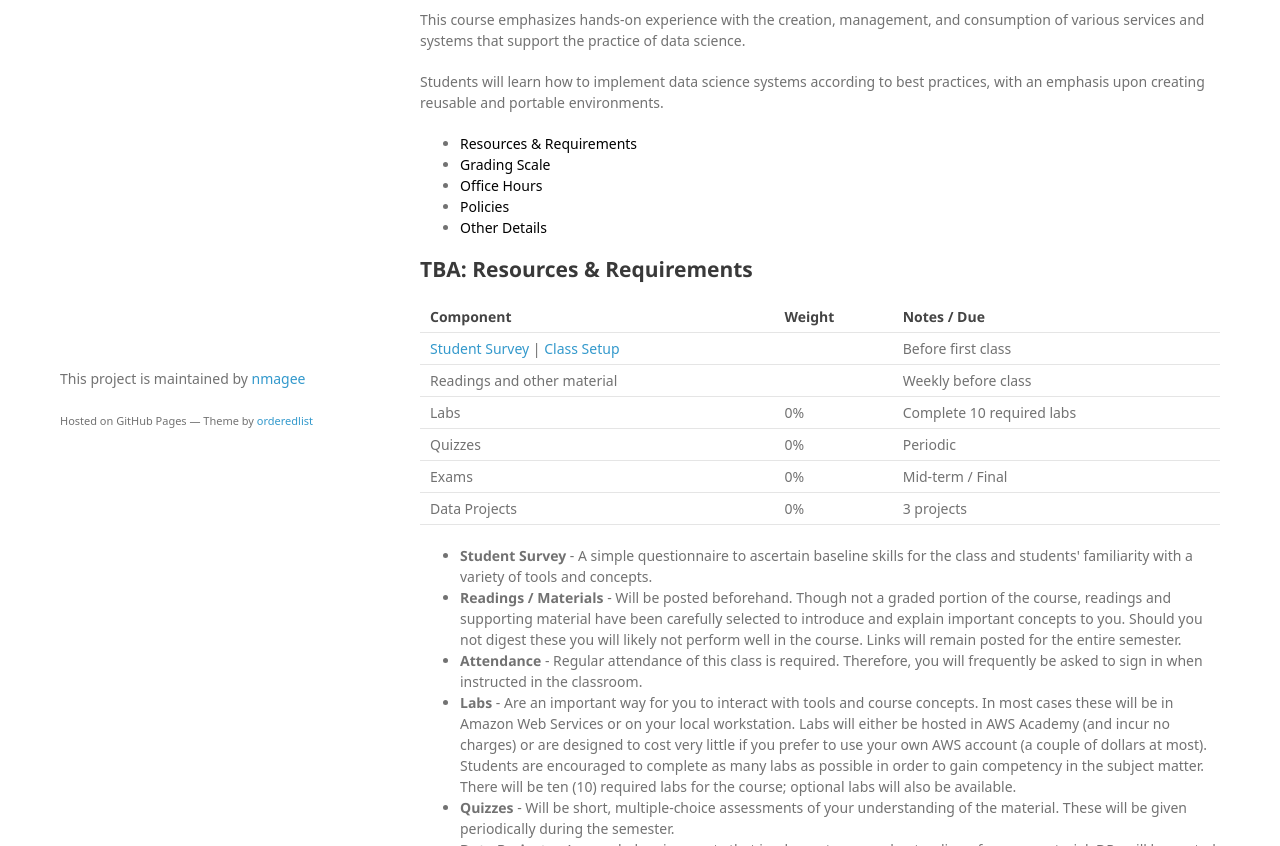
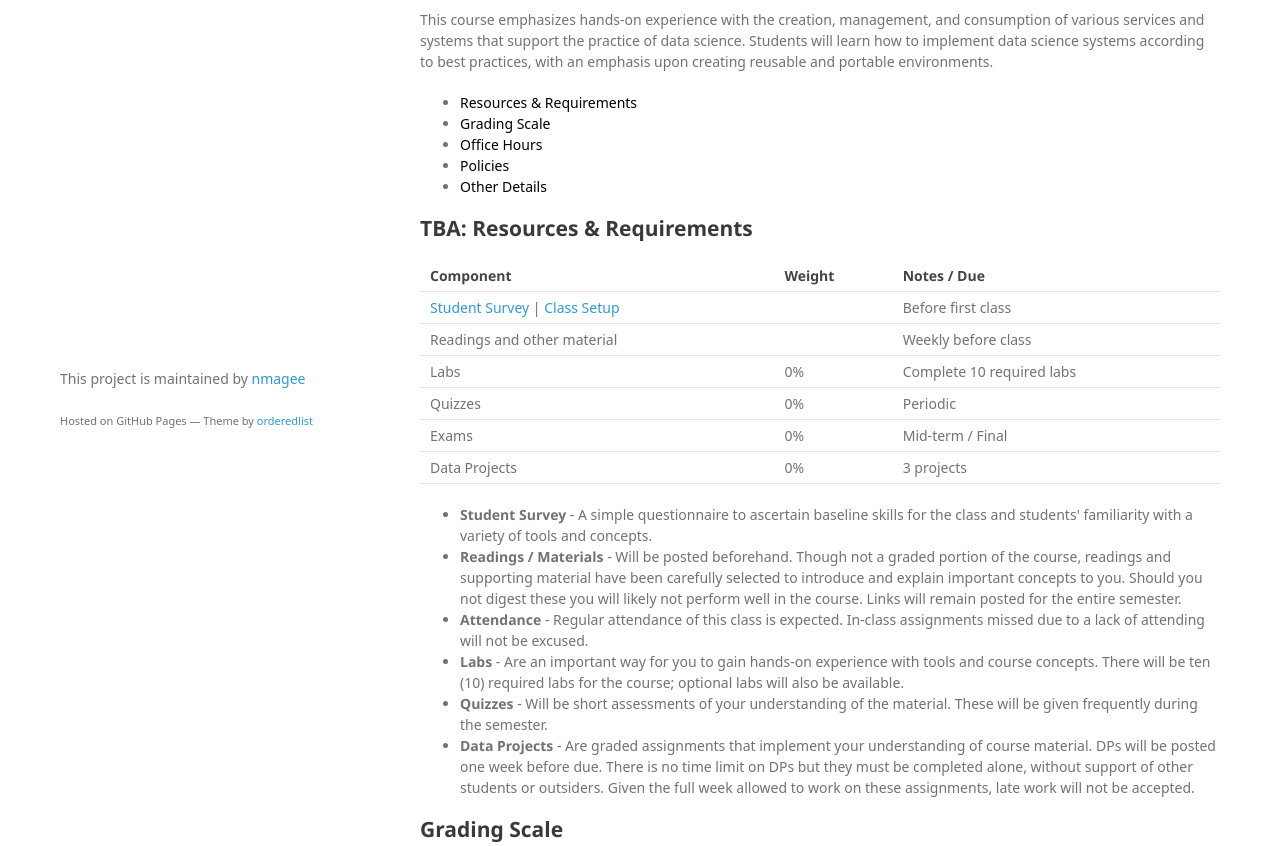
Before and after one commit to nmagee/ds2022, a plain HTML site: page index.html in a window 1280 px wide. Shown: the part 300-1146 px from the top of the page. Drawn offline with Linux system fonts and the light colour scheme; a web font is replaced by a local one.

Commit message:
More content cleanups

```diff
--- a/index.html
+++ b/index.html
@@ -30,8 +30,7 @@
 
 <p>This course exposes students to the essential technical concepts and skills for designing and running data science workloads. Students will be equipped to select and manage computing environments and storage options large and small. They will also learn methods for software delivery, scaling for larger jobs, and the essential database models for data storage and data analysis.</p>
 <p>Students in this course will become much more familiar with the command-line interface, scripting and managing code, and creating/managing local and cloud-based resources. A central goal of the course is to equip students in the technical aspects of their later work in data science, so that students have a wide range of tools, techniques, and skills for processing a variety of workloads.</p>
-<p>This course emphasizes hands-on experience with the creation, management, and consumption of various  services and systems that support the practice of data science.</p>
-<p>Students will learn how to implement data science systems according to best practices, with an emphasis upon creating reusable and portable environments.</p>
+<p>This course emphasizes hands-on experience with the creation, management, and consumption of various  services and systems that support the practice of data science. Students will learn how to implement data science systems according to best practices, with an emphasis upon creating reusable and portable environments.</p>
 
 <ul>
   <li><a href="#resources" style="text-decoration:none;color:black;">Resources & Requirements</a></li>
@@ -87,9 +86,9 @@
 <ul>
   <li><b>Student Survey</b> - A simple questionnaire to ascertain baseline skills for the class and students' familiarity with a variety of tools and concepts.
   <li><b>Readings / Materials</b> - Will be posted beforehand. Though not a graded portion of the course, readings and supporting material have been carefully selected to introduce and explain important concepts to you. Should you not digest these you will likely not perform well in the course. Links will remain posted for the entire semester.
-  <li><b>Attendance</b> - Regular attendance of this class is required. Therefore, you will frequently be asked to sign in when instructed in the classroom.
-  <li><b>Labs</b> - Are an important way for you to interact with tools and course concepts. In most cases these will be in Amazon Web Services or on your local workstation. Labs will either be hosted in AWS Academy (and incur no charges) or are designed to cost very little if you prefer to use your own AWS account (a couple of dollars at most). Students are encouraged to complete as many labs as possible in order to gain competency in the subject matter. There will be ten (10) required labs for the course; optional labs will also be available.
-  <li><b>Quizzes</b> -  Will be short, multiple-choice assessments of your understanding of the material. These will be given periodically during the semester.
+  <li><b>Attendance</b> - Regular attendance of this class is expected. In-class assignments missed due to a lack of attending will not be excused.
+  <li><b>Labs</b> - Are an important way for you to gain hands-on experience with tools and course concepts. There will be ten (10) required labs for the course; optional labs will also be available.
+  <li><b>Quizzes</b> -  Will be short assessments of your understanding of the material. These will be given frequently during the semester.
   <li><b>Data Projects</b> - Are graded assignments that implement your understanding of course material. DPs will be posted one week before due. There is no time limit on DPs but they must be completed alone, without support of other students or outsiders. Given the full week allowed to work on these assignments, late work will not be accepted.
 </ul>
 
```
